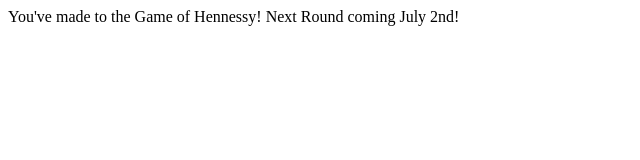
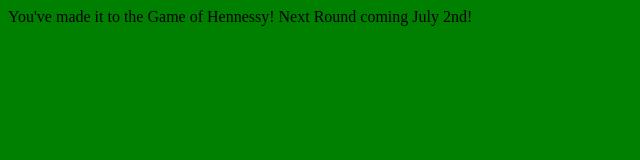
Before and after one commit to SarahHennessy1/hennessy, a plain HTML site: page index.html in a window 1280 px wide. Shown: the whole page, without its empty margins (0-640 px from the left). Drawn offline with Linux system fonts and the light colour scheme.

Commit message:
Fixes to Main

```diff
--- a/index.html
+++ b/index.html
@@ -1,10 +1,11 @@
 <html>
 <head>
 	<title>The Game of Hennessy</title>
+<link rel="stylesheet" type="text/css" href="main_page/style.css">
 </head>
 <body>
 
-You've made to the Game of Hennessy!
+You've made it to the Game of Hennessy!
 
 Next Round coming July 2nd!
 
--- /dev/null
+++ b/main_page/style.css
@@ -0,0 +1,3 @@
+body {
+	background-color: green;
+}
```
